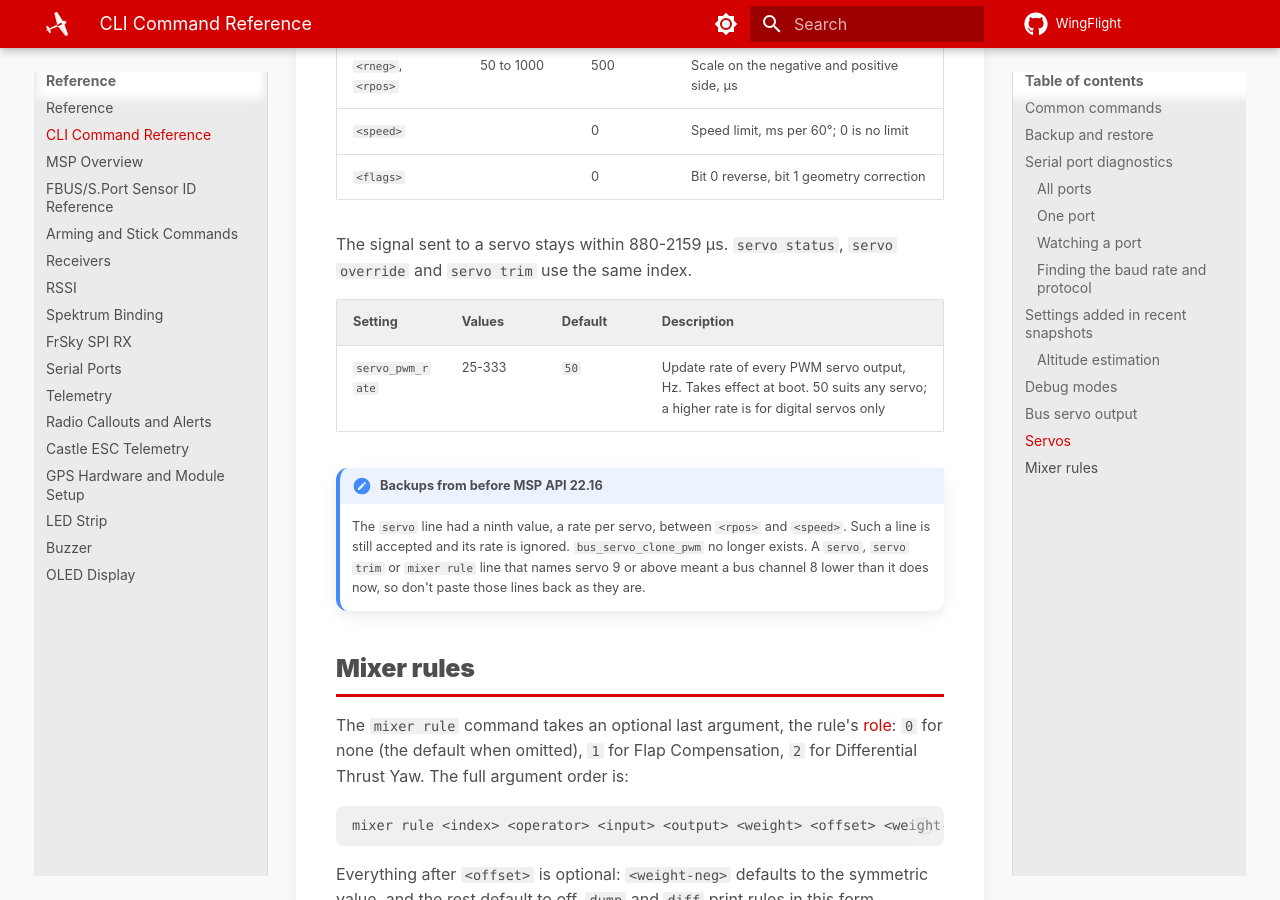
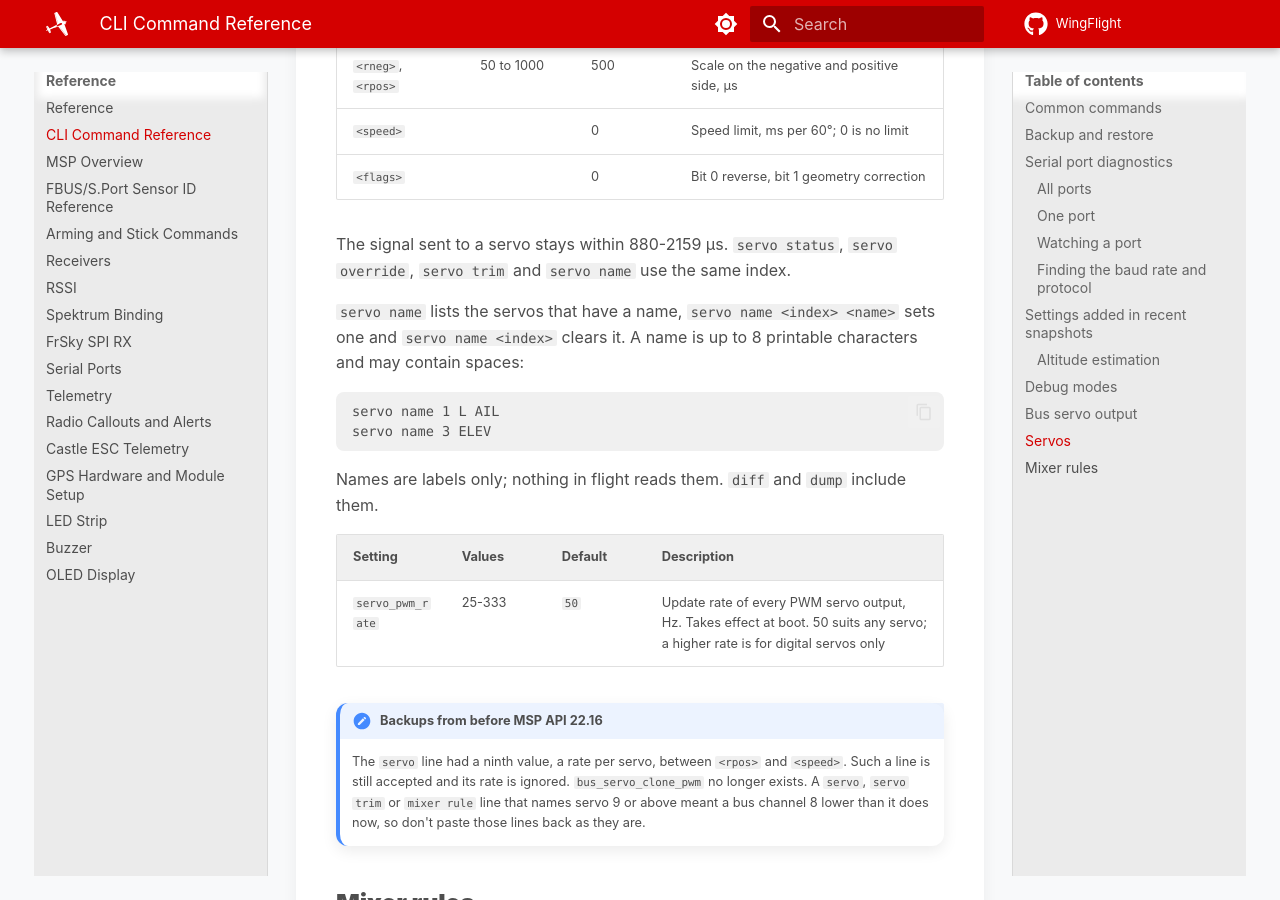
Before and after one commit to WingFlight/wingflight-docs, an MkDocs documentation site: the page built from docs/reference/cli-reference.md, in a window 1280 px wide and 900 px high, scrolled down 9441 px. Built offline with MkDocs 1.6.1 and Material for MkDocs 9.7.7, drawn with Linux system fonts in a browser that asks for light colours.

Commit message:
Document servo names
Co-Authored-By: Claude Opus 5.5 <noreply@anthropic.com>

````diff
--- a/docs/reference/cli-reference.md
+++ b/docs/reference/cli-reference.md
@@ -295,7 +295,19 @@ servo <index> <mid> <min> <max> <rneg> <rpos> <speed> <flags>
 | `<flags>` | | 0 | Bit 0 reverse, bit 1 geometry correction |
 
 The signal sent to a servo stays within 880-2159 µs. `servo status`,
-`servo override` and `servo trim` use the same index.
+`servo override`, `servo trim` and `servo name` use the same index.
+
+`servo name` lists the servos that have a name, `servo name <index> <name>`
+sets one and `servo name <index>` clears it. A name is up to 8 printable
+characters and may contain spaces:
+
+```
+servo name 1 L AIL
+servo name 3 ELEV
+```
+
+Names are labels only; nothing in flight reads them. `diff` and `dump`
+include them.
 
 | Setting | Values | Default | Description |
 |---|---|---|---|
````
Also changed, not shown: docs/configurator/tabs/servos.md (+8 -0 lines).
